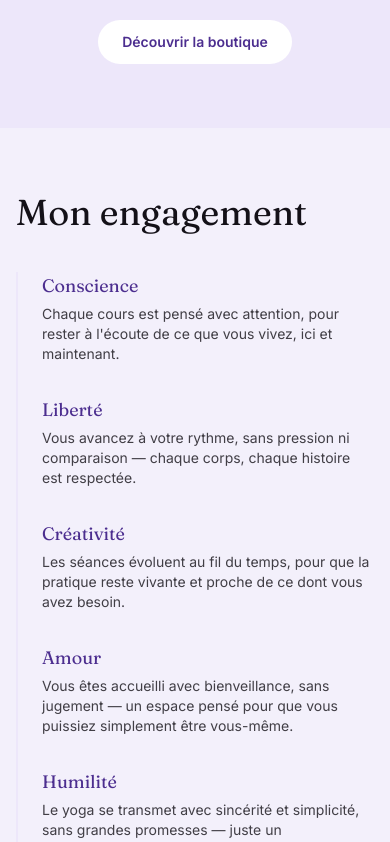
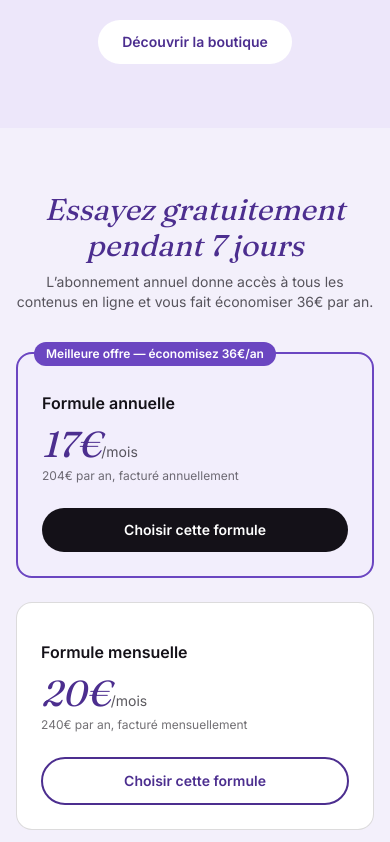
Before and after one commit to maxwelito-lgtm/YogaKunda, a Next.js app: page / in a window 390 px wide. Shown: the part 4660-5502 px from the top of the page. Built offline with nearby package versions, Linux system fonts and the light colour scheme.

Commit message:
feat: section tarifs (mensuel/annuel) façon Glo

```diff
--- a/app/page.tsx
+++ b/app/page.tsx
@@ -5,6 +5,7 @@ import ActivityCards from "@/components/ActivityCards";
 import FocusSection from "@/components/FocusSection";
 import LocationSection from "@/components/LocationSection";
 import MantrasBanner from "@/components/MantrasBanner";
+import PricingSection from "@/components/PricingSection";
 import EngagementSection from "@/components/EngagementSection";
 import Footer from "@/components/Footer";
 
@@ -18,6 +19,7 @@ export default function HomePage() {
       <FocusSection />
       <LocationSection />
       <MantrasBanner />
+      <PricingSection />
       <EngagementSection />
       <Footer />
     </main>
--- /dev/null
+++ b/components/PricingSection.tsx
@@ -0,0 +1,58 @@
+export default function PricingSection() {
+  return (
+    <section className="mx-auto max-w-4xl px-4 py-16 sm:px-6">
+      <h2 className="mb-2 text-center font-display text-3xl italic text-violet-dark sm:text-4xl">
+        Essayez gratuitement pendant 7 jours
+      </h2>
+      <p className="mb-10 text-center text-sm text-encre/70">
+        L&rsquo;abonnement annuel donne accès à tous les contenus en ligne et
+        vous fait économiser 36€ par an.
+      </p>
+
+      <div className="grid grid-cols-1 gap-6 sm:grid-cols-2">
+        {/* Formule annuelle */}
+        <div className="relative rounded-2xl border-2 border-violet bg-violet-light/30 p-6">
+          <span className="absolute -top-3 left-4 rounded-pill bg-violet px-3 py-1 text-xs font-semibold text-white">
+            Meilleure offre — économisez 36€/an
+          </span>
+          <p className="mt-3 font-semibold text-encre">Formule annuelle</p>
+          <p className="mt-2">
+            <span className="font-display text-4xl italic text-violet-dark">
+              17€
+            </span>
+            <span className="text-sm text-encre/70">/mois</span>
+          </p>
+          <p className="mt-1 text-xs text-encre/60">
+            204€ par an, facturé annuellement
+          </p>
+          <a
+            href="/mon-espace"
+            className="mt-6 flex min-h-[44px] w-full items-center justify-center rounded-pill bg-encre px-6 py-3 text-sm font-semibold text-white"
+          >
+            Choisir cette formule
+          </a>
+        </div>
+
+        {/* Formule mensuelle */}
+        <div className="rounded-2xl border border-encre/15 bg-white p-6">
+          <p className="mt-3 font-semibold text-encre">Formule mensuelle</p>
+          <p className="mt-2">
+            <span className="font-display text-4xl italic text-violet-dark">
+              20€
+            </span>
+            <span className="text-sm text-encre/70">/mois</span>
+          </p>
+          <p className="mt-1 text-xs text-encre/60">
+            240€ par an, facturé mensuellement
+          </p>
+          <a
+            href="/mon-espace"
+            className="mt-6 flex min-h-[44px] w-full items-center justify-center rounded-pill border-2 border-violet-dark px-6 py-3 text-sm font-semibold text-violet-dark hover:bg-violet-light"
+          >
+            Choisir cette formule
+          </a>
+        </div>
+      </div>
+    </section>
+  );
+}
```
